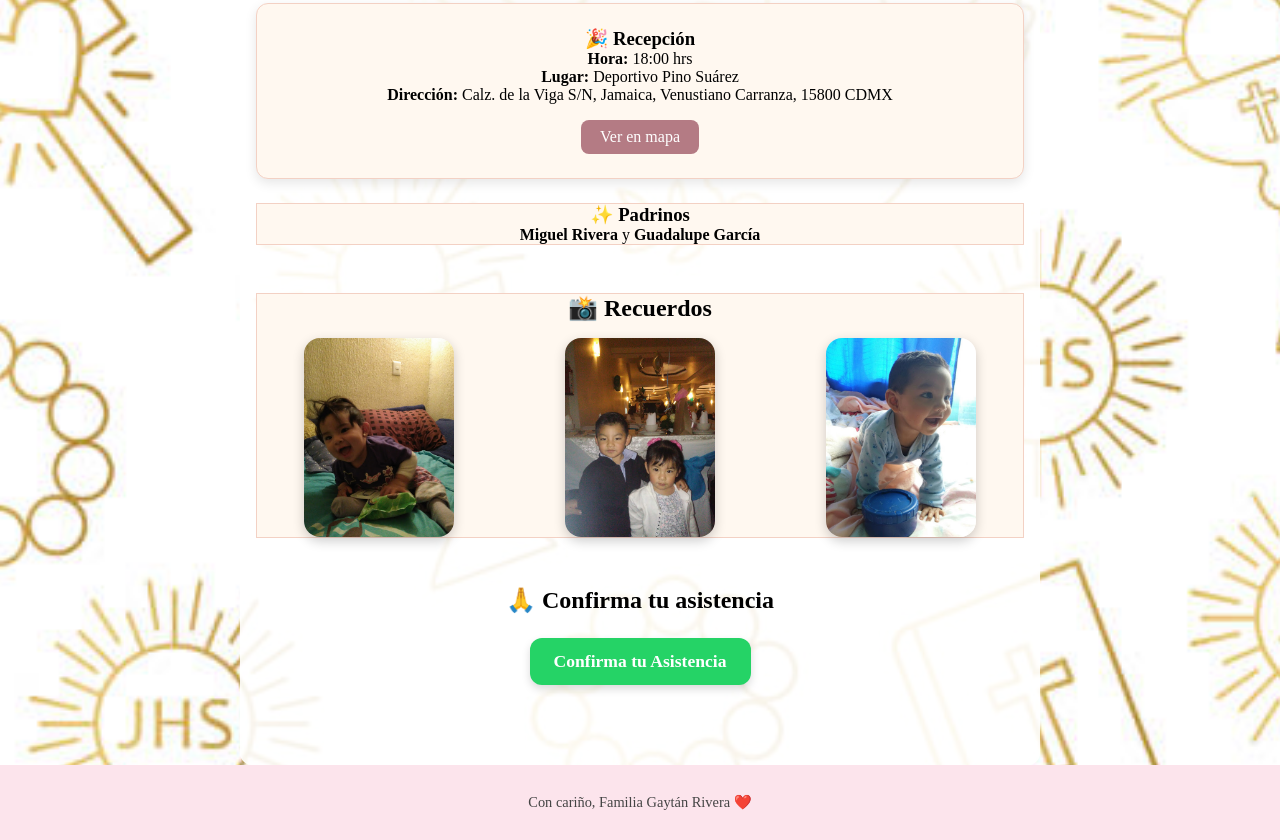
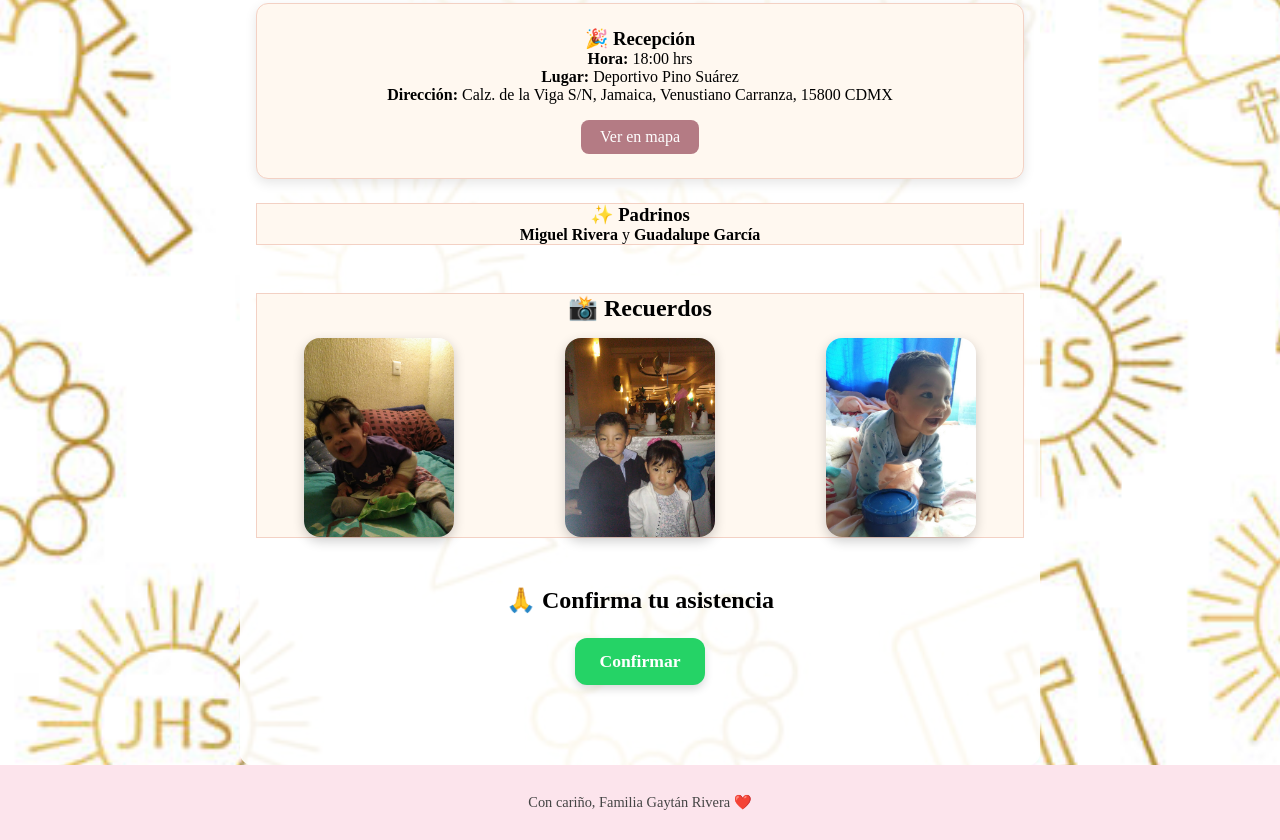
Before and after one commit to capa7/capa7.github.io, a plain HTML site: page index.html in a window 1280 px wide. Shown: the part 852-1692 px from the top of the page. Drawn offline with nearby package versions, Linux system fonts and the light colour scheme.

Commit message:
Add files via upload

```diff
--- a/index.html
+++ b/index.html
@@ -85,7 +85,7 @@
       <a href="https://wa.me/5215571200197?text=Hola,%20quiero%20confirmar%20mi%20asistencia%20a%20la%20Primera%20Comunión%20de%20Leonardo%20y%20Daniela"
         target="_blank"
         class="btn-whatsapp">
-        Confirma tu Asistencia
+        Confirmar
       </a>
     </section>
 
```
